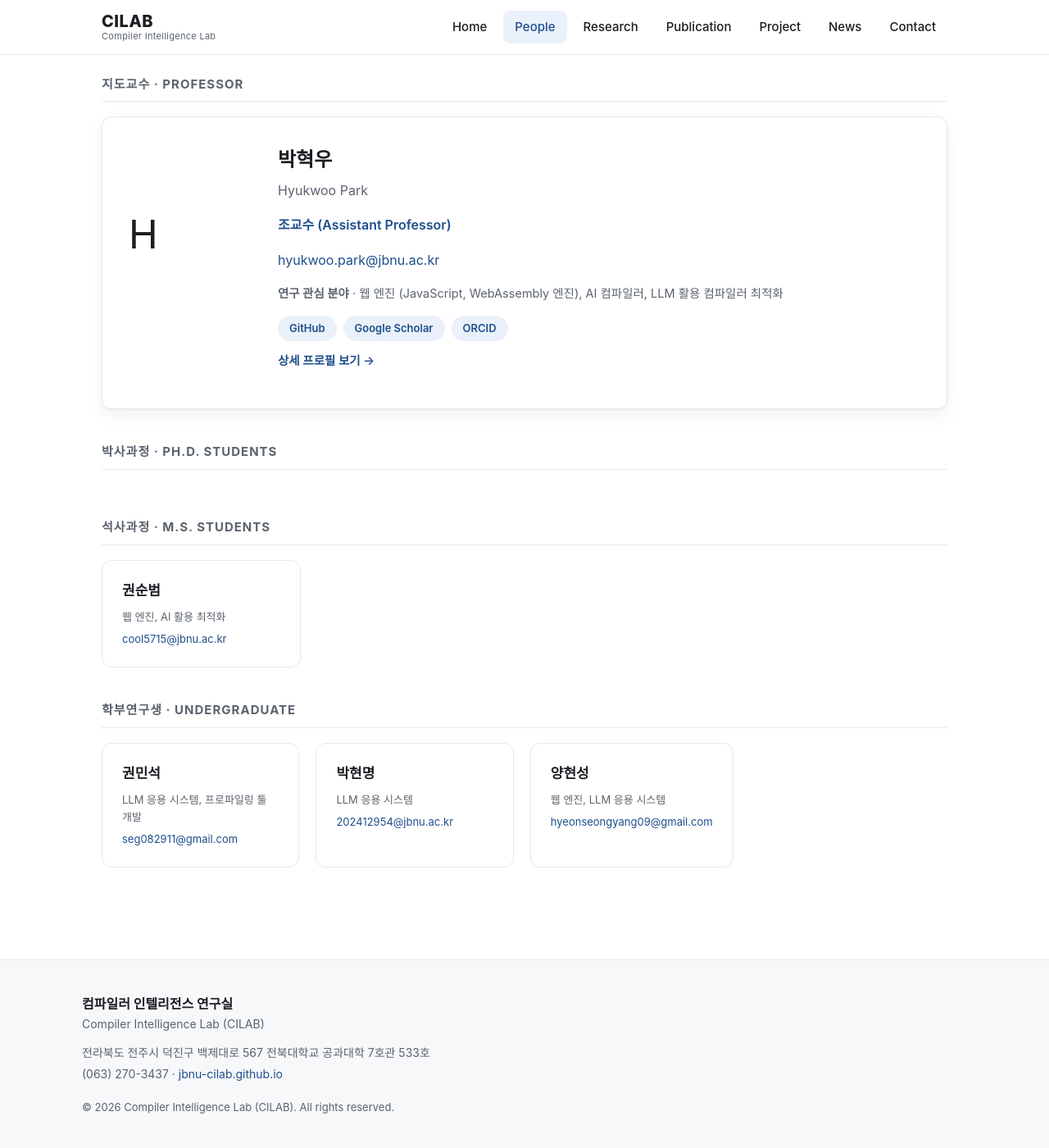
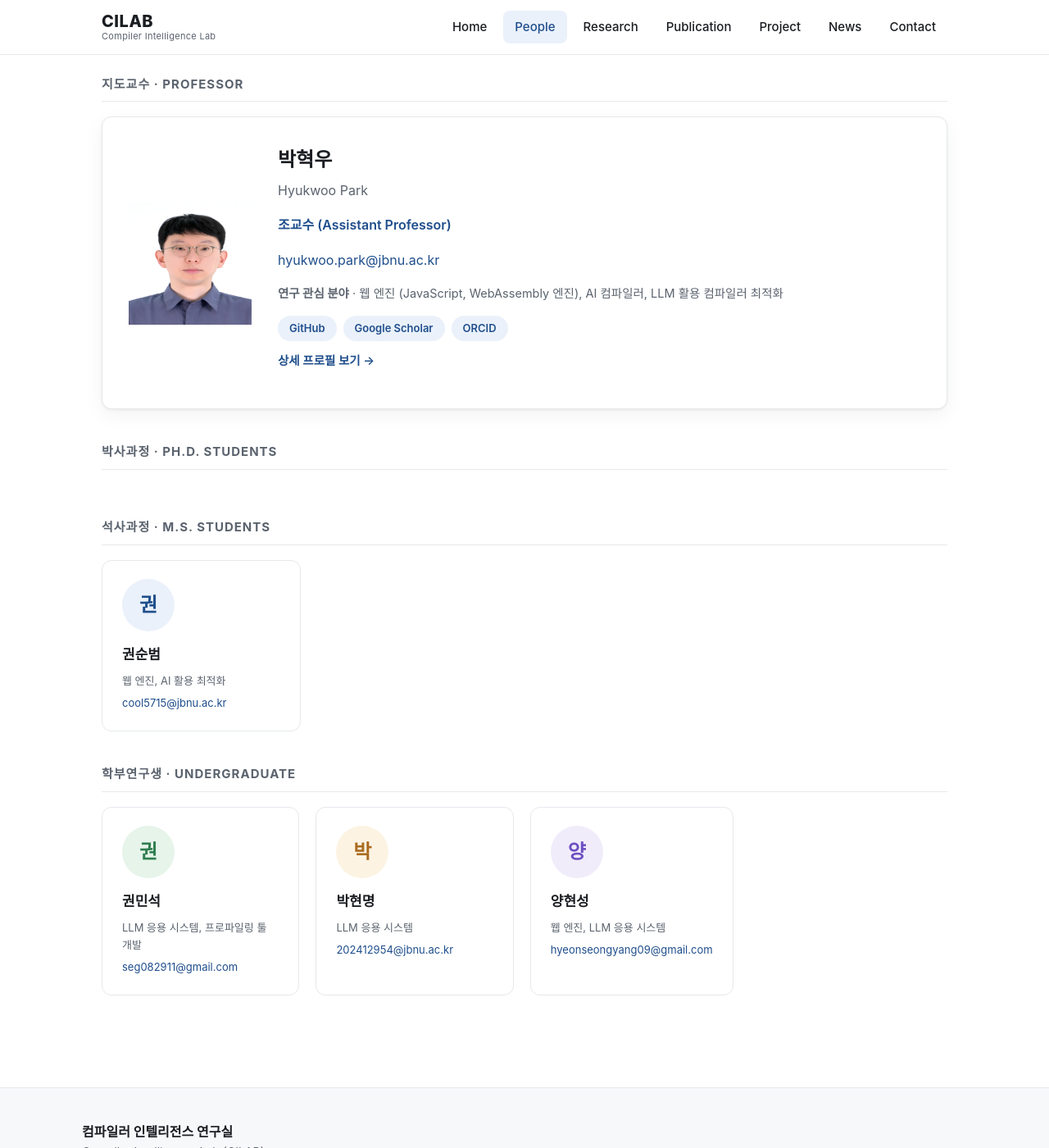
Before and after one commit to JBNU-CILAB/JBNU-CILAB.github.io, a Jekyll site: the page built from people.html, in a window 1280 px wide and 1400 px high, scrolled down 278 px. Shown: the whole window at 82% size. Built offline with Jekyll 4.4.1, drawn with Linux system fonts in a browser that asks for light colours; some web fonts are replaced.

Commit message:
Add student initial avatars and professor photo
- Circular initial avatars with a five-color rotating palette on People page
- Restore shared avatar-fallback base styles (PI fallback had lost them)
- Add professor.jpg

```diff
--- a/assets/css/style.css
+++ b/assets/css/style.css
@@ -177,6 +177,16 @@ h2.section-title { font-size: 26px; margin: 0 0 28px; letter-spacing: -.3px; }
   background: var(--bg); border: 1px solid var(--line);
   border-radius: var(--radius); padding: 22px 24px;
 }
+.avatar-fallback {
+  border-radius: 50%; display: flex; align-items: center; justify-content: center;
+  font-weight: 700; background: var(--accent-soft); color: var(--accent);
+}
+.member .avatar-fallback { width: 64px; height: 64px; font-size: 24px; margin-bottom: 14px; }
+.avatar-c0 { background: #eaf1fa; color: #1f4e8c; }  /* 블루 (포인트 컬러) */
+.avatar-c1 { background: #e6f4ea; color: #2f7d4f; }  /* 그린 */
+.avatar-c2 { background: #fdf3e3; color: #a96b1f; }  /* 앰버 */
+.avatar-c3 { background: #f0ecfa; color: #6d4fc1; }  /* 퍼플 */
+.avatar-c4 { background: #e5f4f4; color: #237a7a; }  /* 틸 */
 .member .m-name { font-weight: 700; font-size: 17px; }
 .member .m-name-en { color: var(--text-muted); font-size: 13px; }
 .member .m-interest { color: var(--text-muted); font-size: 13px; margin-top: 8px; }
--- a/people.html
+++ b/people.html
@@ -46,6 +46,7 @@ permalink: /people/
     <!-- 학생 그룹별 -->
     {% assign groups = "phd,ms,undergrad,alumni" | split: "," %}
     {% assign labels = "박사과정 · Ph.D. Students,석사과정 · M.S. Students,학부연구생 · Undergraduate,졸업생 · Alumni" | split: "," %}
+    {% assign avatar_i = 0 %}
     {% for g in groups %}
       {% assign members = site.data.members | where: "group", g %}
       {% if members.size > 0 or g == "phd" %}
@@ -53,6 +54,9 @@ permalink: /people/
         <div class="grid grid-4">
           {% for m in members %}
           <div class="member">
+            {% assign avatar_c = avatar_i | modulo: 5 %}
+            <div class="avatar-fallback avatar-c{{ avatar_c }}">{{ m.name_ko | slice: 0 }}</div>
+            {% assign avatar_i = avatar_i | plus: 1 %}
             <div class="m-name">{{ m.name_ko }}</div>
             {% if m.name_en and m.name_en != "" %}<div class="m-name-en">{{ m.name_en }}</div>{% endif %}
             {% if m.interests %}<div class="m-interest">{{ m.interests }}</div>{% endif %}
```
Also changed, not shown: assets/img/professor.jpg (added).
